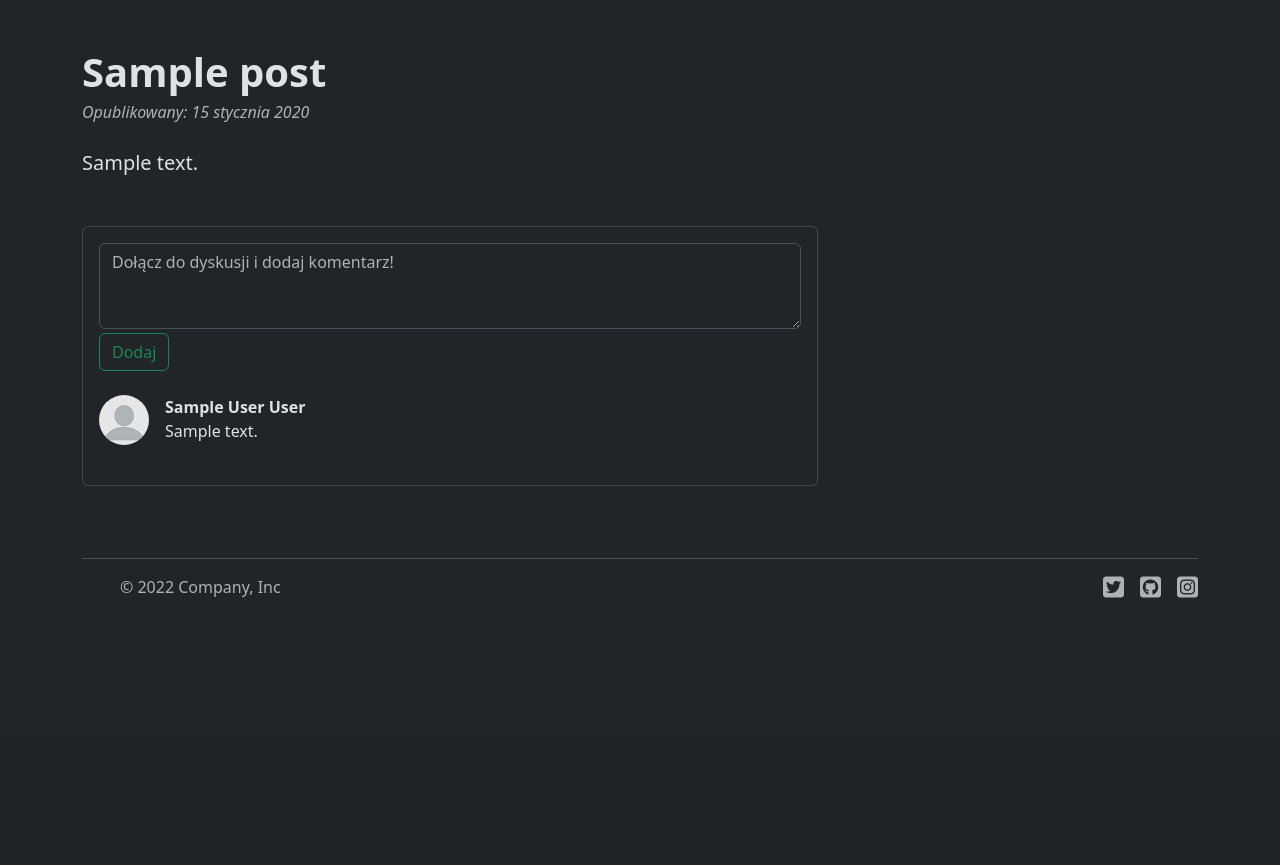
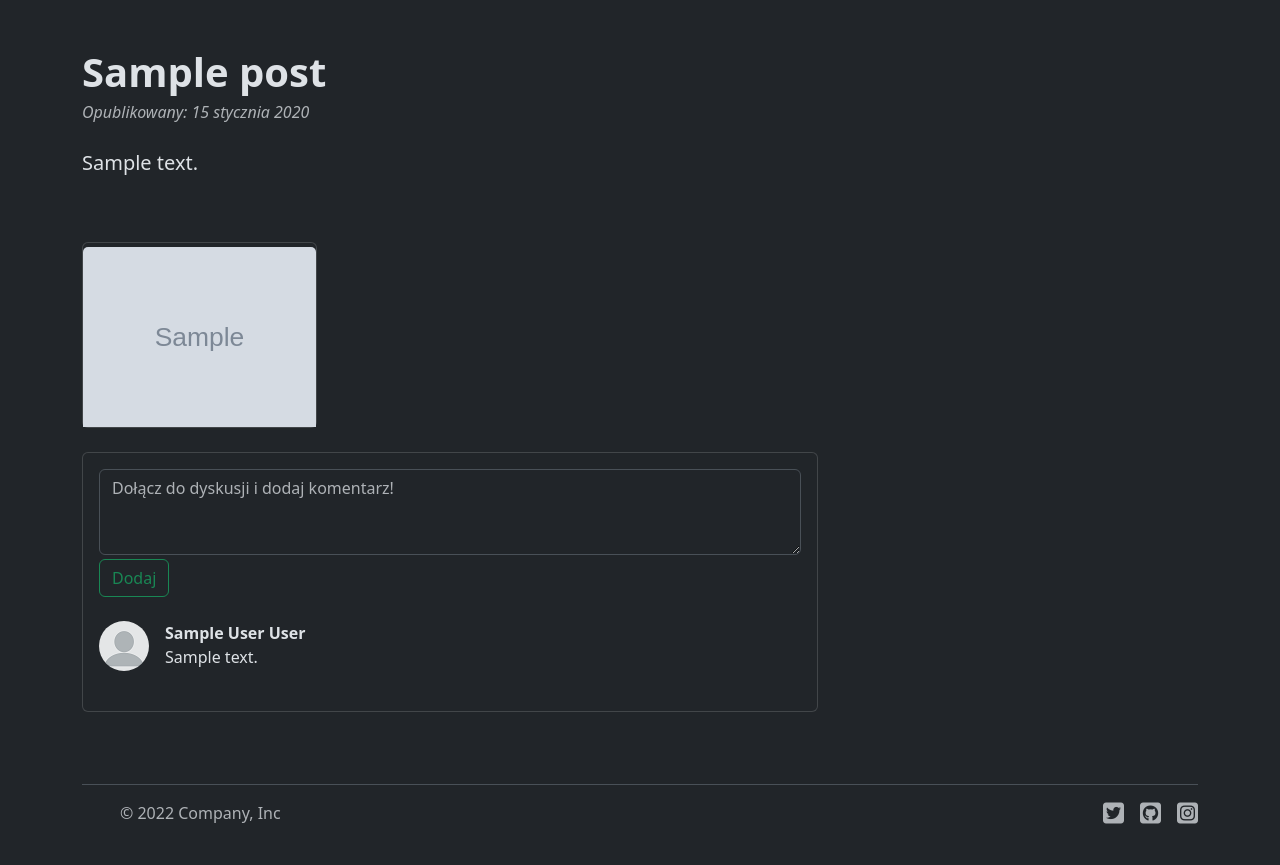
Before and after one commit to Kubalonekk/Blog, a Django app: template Blog/templates/Blog/single_post.html in a window 1280 px wide. Shown: the part 70-935 px from the top of the page. Before the commit the page ends 668 px from the top, so only its background shows below. Run offline with Django 4.2, Linux system fonts and the light colour scheme; the template is opened without the code that fills it: values that come from a table or form of the project are taken from there, others are empty; tables that the repository leaves empty hold one stand-in row (values such as "Sample post"); grey boxes marked "Sample" are stand-in pictures; parts of the project's set-up code (start-up, migrations or seed data) failed here and were passed over; some libraries are stand-ins or nearby versions.

Commit message:
add single post gallery

```diff
--- a/Blog/templates/Blog/single_post.html
+++ b/Blog/templates/Blog/single_post.html
@@ -31,9 +31,21 @@
                             <p class="fs-5 mb-4">{{post.text}}</p>
                         </section>
                     </article>
+                    <div class="row row-cols-3 g-3 mt-1 ">
+                        {% for image in post_images %}
+                        <div class="col ">
+                          <div class="card ">
+                            <a href="{{image.image.url}}">
+                            <img src="{{ image.image.url }}" width="286" height="180" class="card-img-top mt-1"
+                              alt="" />
+                            </a>
+                          </div>
+                        </div>
+                        {% endfor %}
+                    </div>
 
                     <!-- Comments section-->
-                    <section class="mb-5">
+                    <section class="mb-5 mt-4">
                         <div class="card bg-bg-dark">
                             <div class="card-body">
                                 <!-- Comment form-->
--- a/Blog/views.py
+++ b/Blog/views.py
@@ -106,6 +106,7 @@ def delete_comment(request, pk):
 
 def single_post(request, pk):
     post = Post.objects.get(id=pk)
+    post_images = ImagePost.objects.filter(post=post, main_image=False)
     comments = PostComment.objects.filter(post=post).order_by('-creation_date')
     post.viewCount += 1
     post.save()
@@ -130,6 +131,7 @@ def single_post(request, pk):
     context = {
         'post': post,
         'comments': comments,
+        'post_images': post_images,
     }
 
     return render(request, 'Blog/single_post.html', context)
```
Also changed, not shown: static/images/car1.jpg (added), static/images/car2.jpg (added), static/images/car3.jpg (added), static/images/car4.jpg (added).
